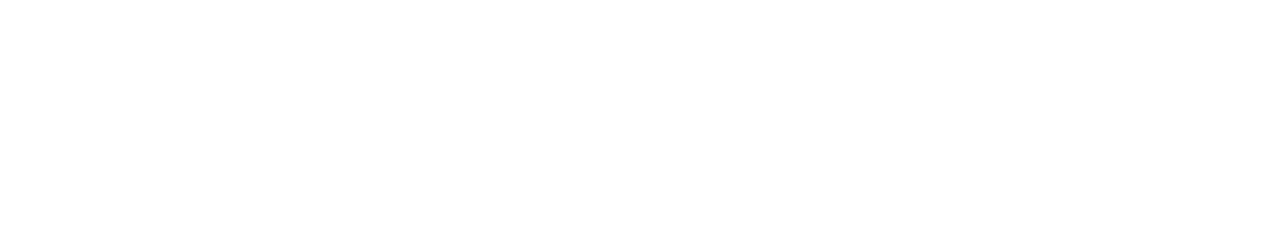
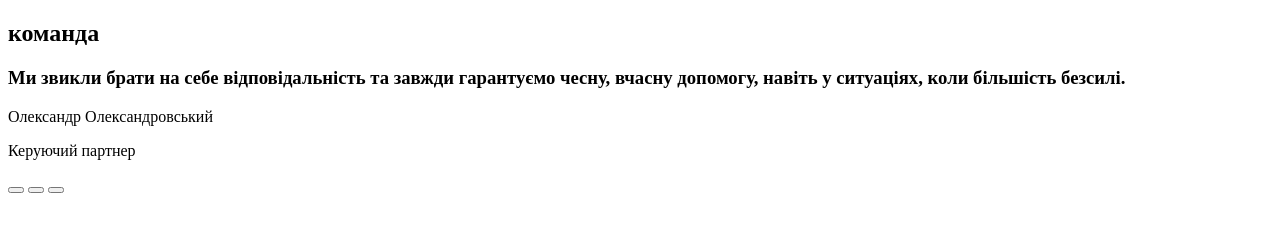
Before and after one commit to KatherinaKulinich/hillel-FinalProject, a website: page index.html in a window 1280 px wide. Drawn offline with Linux system fonts and the light colour scheme.

Commit message:
add html 1st section

```diff
--- a/index.html
+++ b/index.html
@@ -9,8 +9,30 @@
     <title>Homework-15</title>
 </head>
 <body>
-    <section>
-
+    <section class="team-section">
+        <div class="team-section__card">
+            <div class="team-section__photo"></div>
+            <div>
+                <h2 class="team-section__category category-name">
+                    команда
+                </h2>
+                <h3 class="team-section__header category-name__header">
+                    Ми звикли брати на себе відповідальність та завжди гарантуємо чесну,
+                    вчасну допомогу, навіть у ситуаціях, коли більшість безсилі.
+                </h3>
+                <p class="team-section__author">
+                    Олександр Олександровський
+                </p>
+                <p class="team-section__position">
+                    Керуючий партнер
+                </p>
+            </div>
+        </div>
+        <div class="team-section__slider slider">
+            <button class="slider__button slider__button--active"></button>
+            <button class="slider__button"></button>
+            <button class="slider__button"></button>
+        </div>
     </section>
     <section></section>
 </body>
```
Also changed, not shown: images/partner-desktop-hd.png (added), images/partner-desktop.png (added), images/partner-laptop.png (added), images/partner-mobile.png (added), images/partner-tablet.png (added), 1 other file.
